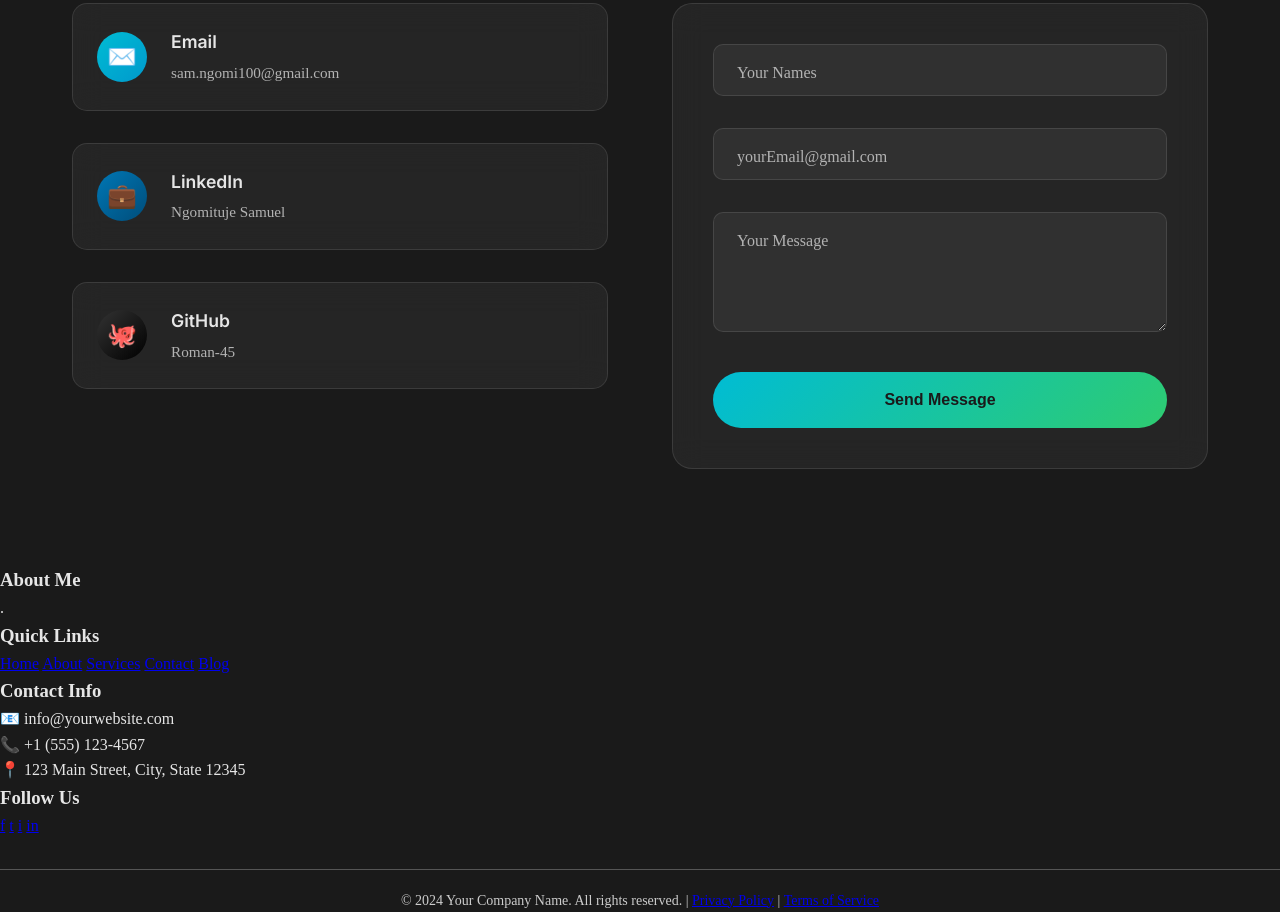
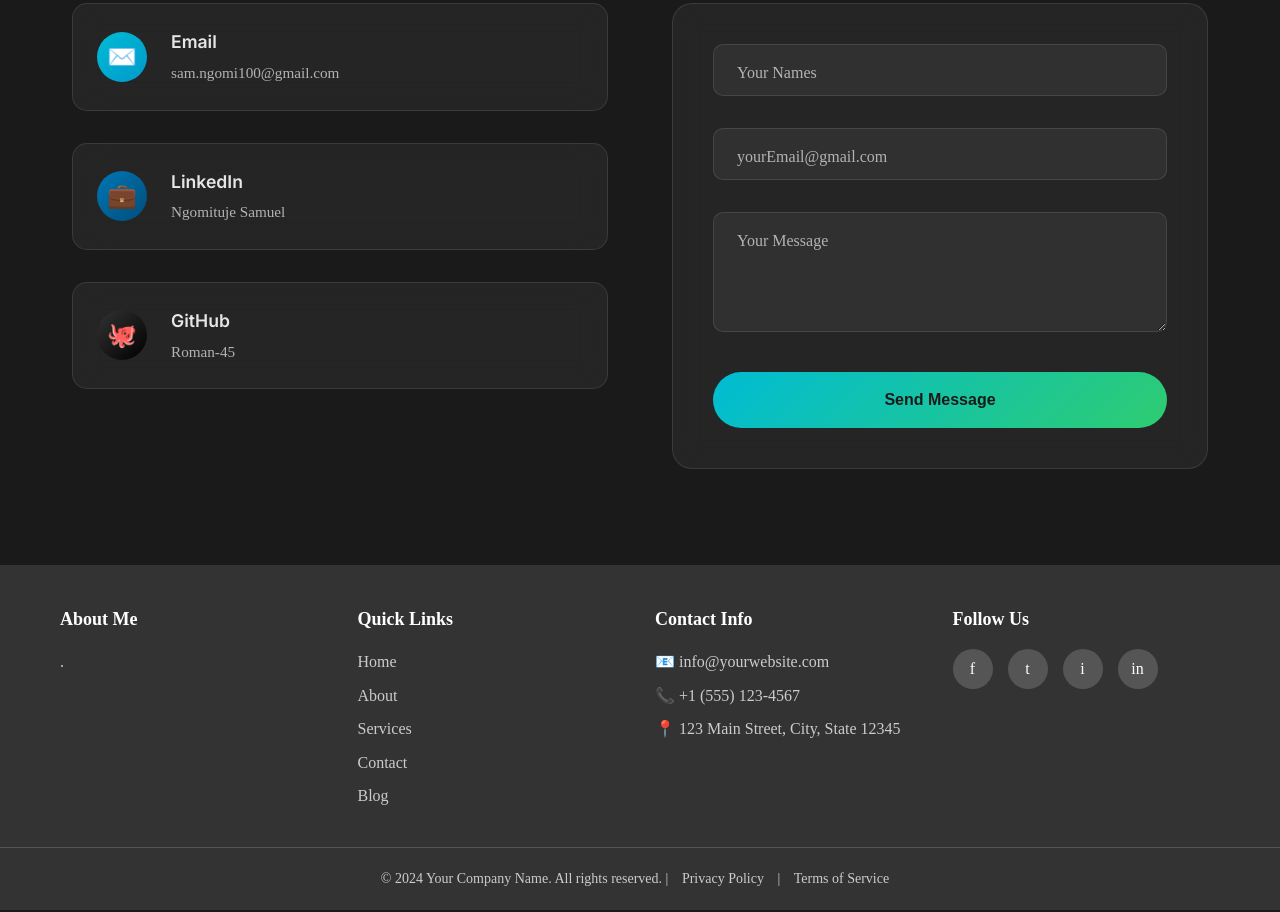
Before and after one commit to Roman-45/Portfolio, a plain HTML site: page index.html in a window 1280 px wide. Shown: the part 4771-5683 px from the top of the page. Drawn offline with Linux system fonts and the light colour scheme; animation ran at ten frames a second; a web font is replaced by a local one.

Commit message:
Update styles.css

```diff
--- a/styles.css
+++ b/styles.css
@@ -1210,13 +1210,96 @@ body {
     transform: translateY(-3px);
     box-shadow: 0 15px 40px var(--shadow-glow);
 }
- .footer-bottom {
+
+        /* Footer Styles */
+        footer {
+            background-color: #333;
+            color: #fff;
+            padding: 40px 0 20px 0;
+            margin-top: auto;
+        }
+
+        .footer-content {
+            max-width: 1200px;
+            margin: 0 auto;
+            padding: 0 20px;
+            display: grid;
+            grid-template-columns: repeat(auto-fit, minmax(250px, 1fr));
+            gap: 30px;
+        }
+
+        .footer-section h3 {
+            margin-bottom: 15px;
+            color: #fff;
+            font-size: 18px;
+        }
+
+        .footer-section p,
+        .footer-section a {
+            color: #ccc;
+            text-decoration: none;
+            line-height: 1.6;
+            margin-bottom: 8px;
+            display: block;
+        }
+
+        .footer-section a:hover {
+            color: #fff;
+            transition: color 0.3s ease;
+        }
+
+        .social-links {
+            display: flex;
+            gap: 15px;
+            margin-top: 15px;
+        }
+
+        .social-links a {
+            display: inline-flex;
+            align-items: center;
+            justify-content: center;
+            width: 40px;
+            height: 40px;
+            background-color: #555;
+            border-radius: 50%;
+            color: #fff;
+            text-decoration: none;
+            transition: background-color 0.3s ease;
+        }
+
+        .social-links a:hover {
+            background-color: #007bff;
+        }
+
+        .footer-bottom {
             border-top: 1px solid #555;
             margin-top: 30px;
             padding-top: 20px;
             text-align: center;
             color: #ccc;
             font-size: 14px;
+        }
+
+        .footer-bottom a {
+            color: #ccc;
+            text-decoration: none;
+            margin: 0 10px;
+        }
+
+        .footer-bottom a:hover {
+            color: #fff;
+        }
+
+        /* Responsive Design */
+        @media (max-width: 768px) {
+            .footer-content {
+                grid-template-columns: 1fr;
+                text-align: center;
+            }
+
+            .social-links {
+                justify-content: center;
+            }
         }
 
 /*  PROJECT MODAL  */
```
